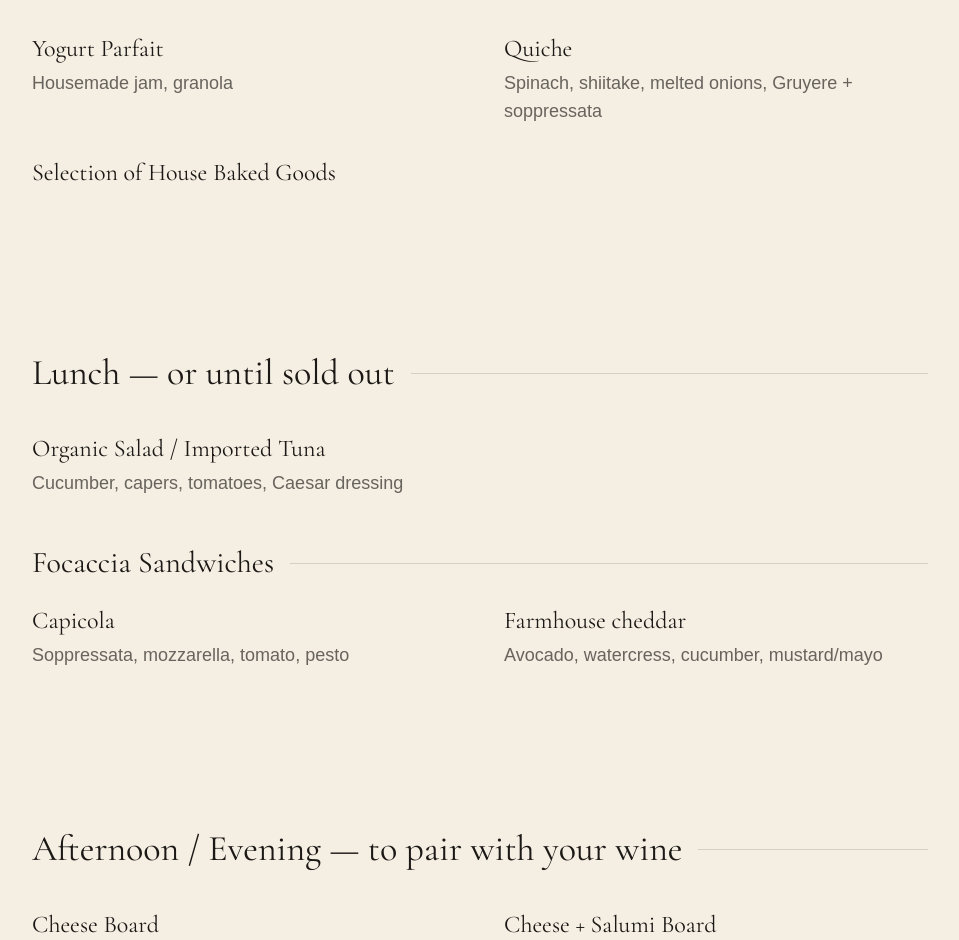
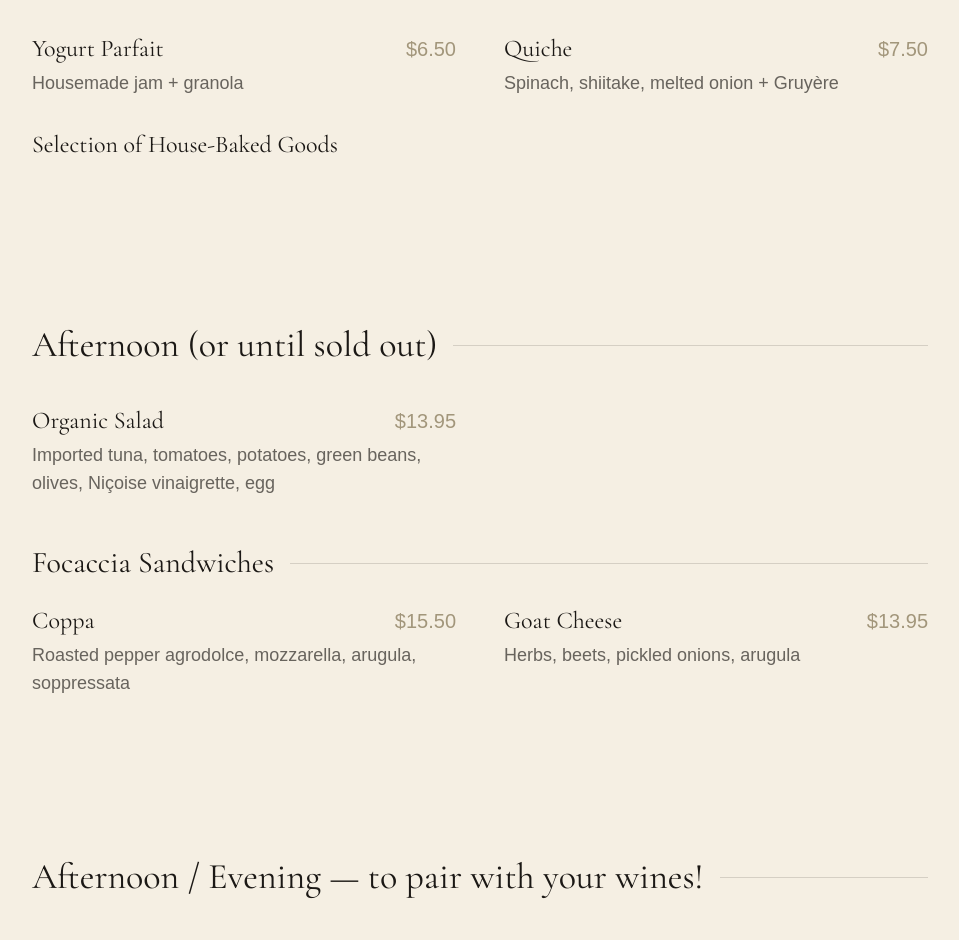
Before and after one commit to jasonf8080/gardensidekitchen, a React (Vite) app: page /menu in a window 1280 px wide. Shown: the part 600-1540 px from the top of the page, without its empty margins (160-1119 px from the left). Built offline with nearby package versions, Linux system fonts and the light colour scheme; a web font is replaced by a local one.

Commit message:
update menu

```diff
--- a/src/data/data.js
+++ b/src/data/data.js
@@ -174,16 +174,16 @@ export const aboutSections = {
 export const menuMorning = [
   {
     name: 'Yogurt Parfait',
-    description: 'Housemade jam, granola',
-    price: '',
+    description: 'Housemade jam + granola',
+    price: '$6.50',
   },
   {
     name: 'Quiche',
-    description: 'Spinach, shiitake, melted onions, Gruyere + soppressata',
-    price: '',
+    description: 'Spinach, shiitake, melted onion + Gruyère',
+    price: '$7.50',
   },
   {
-    name: 'Selection of House Baked Goods',
+    name: 'Selection of House-Baked Goods',
     description: '',
     price: '',
   },
@@ -191,35 +191,35 @@ export const menuMorning = [
 
 export const menuLunch = [
   {
-    name: 'Organic Salad / Imported Tuna',
-    description: 'Cucumber, capers, tomatoes, Caesar dressing',
-    price: '',
+    name: 'Organic Salad',
+    description: 'Imported tuna, tomatoes, potatoes, green beans, olives, Niçoise vinaigrette, egg',
+    price: '$13.95',
   },
 ]
 
 export const menuLunchFocaccia = [
   {
-    name: 'Capicola',
-    description: 'Soppressata, mozzarella, tomato, pesto',
-    price: '',
+    name: 'Coppa',
+    description: 'Roasted pepper agrodolce, mozzarella, arugula, soppressata',
+    price: '$15.50',
   },
   {
-    name: 'Farmhouse cheddar',
-    description: 'Avocado, watercress, cucumber, mustard/mayo',
-    price: '',
+    name: 'Goat Cheese',
+    description: 'Herbs, beets, pickled onions, arugula',
+    price: '$13.95',
   },
 ]
 
 export const menuAfternoonEvening = [
   {
-    name: 'Cheese Board',
+    name: 'Assorted Cheese Board',
     description: '',
-    price: '',
+    price: '$18.00',
   },
   {
     name: 'Cheese + Salumi Board',
     description: '',
-    price: '',
+    price: '$21.00',
   },
 ]
 
--- a/src/pages/Menu.jsx
+++ b/src/pages/Menu.jsx
@@ -13,19 +13,19 @@ function Menu() {
       <MenuHero />
       <MenuNote />
       <MenuSection
-        heading="Morning — or until sold out"
+        heading="Morning (or until sold out)"
         items={menuMorning}
         tone="light"
       />
       <MenuSection
-        heading="Lunch — or until sold out"
+        heading="Afternoon (or until sold out)"
         items={menuLunch}
         secondaryHeading="Focaccia Sandwiches"
         secondaryItems={menuLunchFocaccia}
         tone="light"
       />
       <MenuSection
-        heading="Afternoon / Evening — to pair with your wine"
+        heading="Afternoon / Evening — to pair with your wines!"
         items={menuAfternoonEvening}
         tone="light"
       />
```
